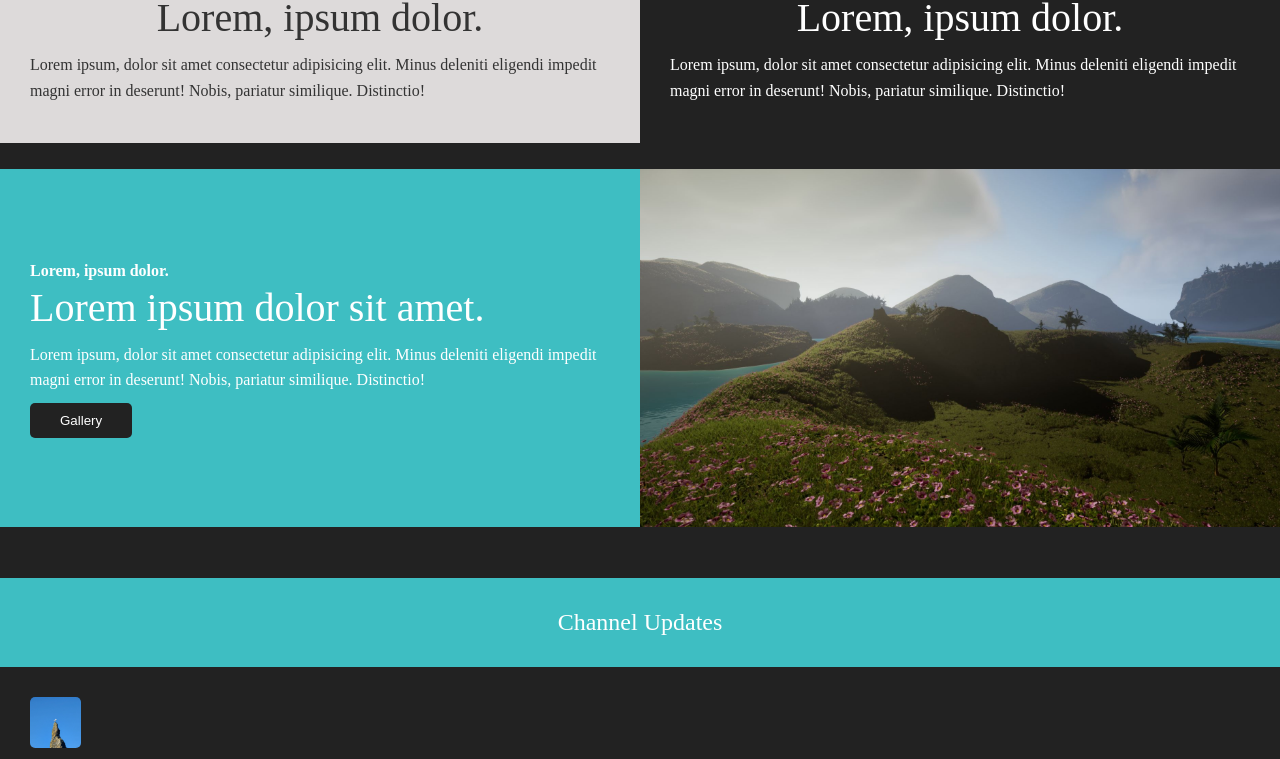
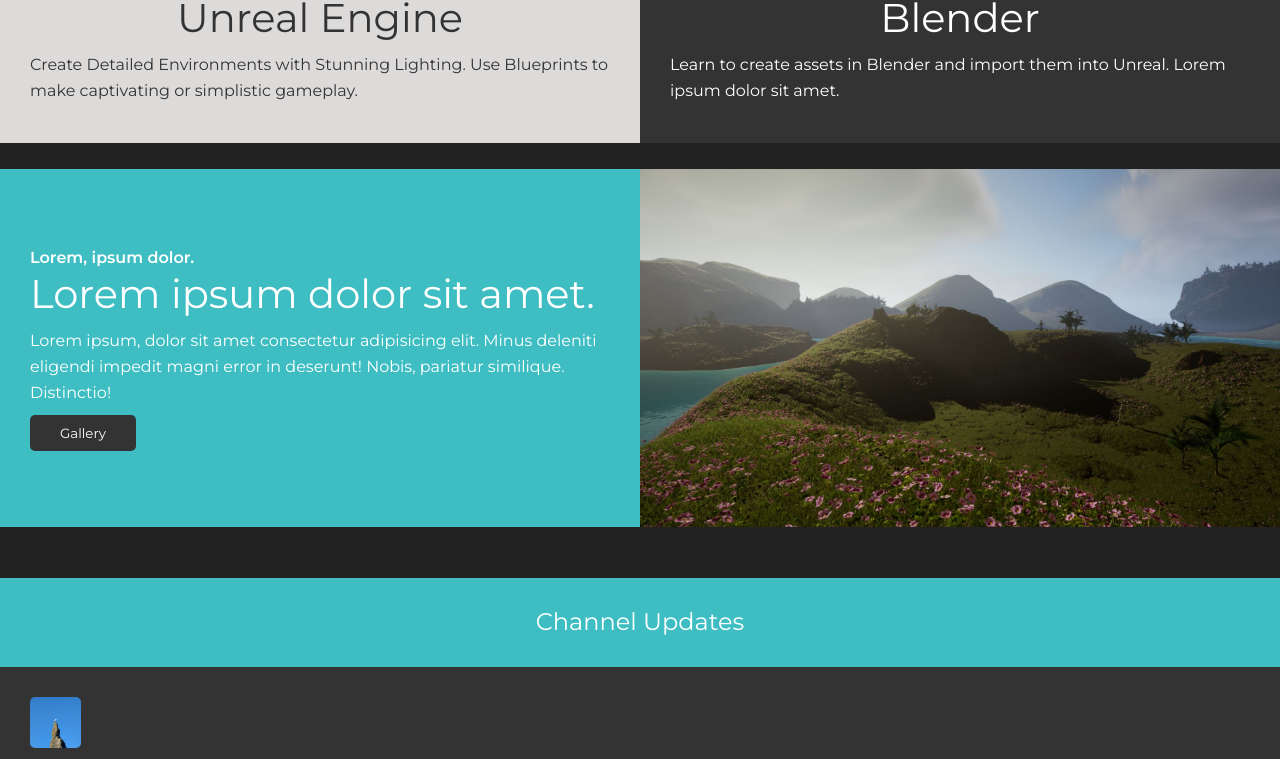
Before and after one commit to TrellixVulnTeam/GamersMakeGames_site_DF80, a website: page index.html in a window 1280 px wide. Shown: the part 2041-2800 px from the top of the page. Drawn offline with nearby package versions, Linux system fonts and the light colour scheme; some packages are replaced by stand-ins of ours; a script that the page names is missing.

Commit message:
Replaced some placeholder text and changed font family to Montserrat

```diff
--- a/index.html
+++ b/index.html
@@ -36,8 +36,8 @@
       </div>
 
       <div class="content">
-        <h1>Lorem, ipsum dolor.</h1>
-        <p>Lorem ipsum dolor sit, amet consectetur adipisicing elit. Porro, officia.</p>
+        <h1>Gamers Make Games</h1>
+        <p>I Will Teach You How</p>
         <a href="#info" class="btn"
           ><i class="fas fa-chevron-right"> Learn More</i></a
         >
@@ -99,22 +99,18 @@
         <div class="column">
           <div class="column-3 bg-light">
             <img src="/dist/images/UE4logo.png" alt=""/>
-            <h2>Lorem, ipsum dolor.</h2>
+            <h2>Unreal Engine</h2>
             <p>
-              Lorem ipsum, dolor sit amet consectetur adipisicing elit. Minus
-              deleniti eligendi impedit magni error in deserunt! Nobis, pariatur
-              similique. Distinctio!
+              Create Detailed Environments with Stunning Lighting. Use Blueprints to make captivating or simplistic gameplay.
             </p>
           </div>
         </div>
         <div class="column">
           <div class="column-3 bg-dark">
             <img src="/dist/images/blender-icon.png" alt=""/>
-            <h2>Lorem, ipsum dolor.</h2>
+            <h2>Blender</h2>
             <p>
-              Lorem ipsum, dolor sit amet consectetur adipisicing elit. Minus
-              deleniti eligendi impedit magni error in deserunt! Nobis, pariatur
-              similique. Distinctio!
+              Learn to create assets in Blender and import them into Unreal. Lorem ipsum dolor sit amet.
             </p>
           </div>
         </div>
--- a/scss/_variables.scss
+++ b/scss/_variables.scss
@@ -1,4 +1,4 @@
 $primary-color: rgb(62, 194, 132);
 $secondary-color: rgb(62, 190, 194);
-$dark-color: #222;
+$dark-color: #333;
 $light-color: rgb(221, 218, 218);
--- a/scss/main.scss
+++ b/scss/main.scss
@@ -2,7 +2,10 @@
 @import 'utilities';
 @import 'navbar';
 
+@import url('https://fonts.googleapis.com/css2?family=Montserrat:wght@400;600&display=swap');
+
 * {
+  font-family: 'Montserrat', sans-serif;
   box-sizing: border-box;
   padding: 0;
   margin: 0;
```
Also changed, not shown: dist/css/main.css.
